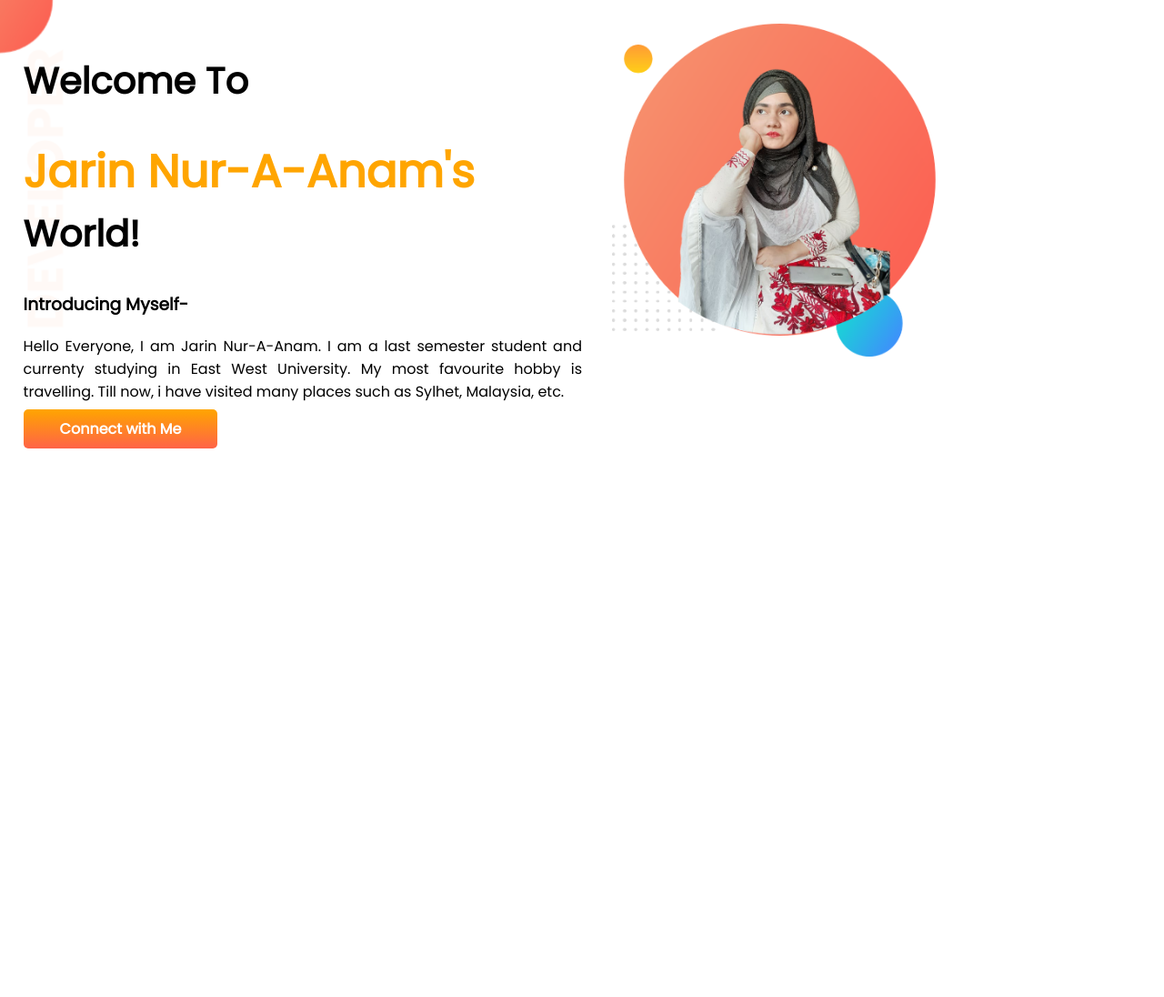
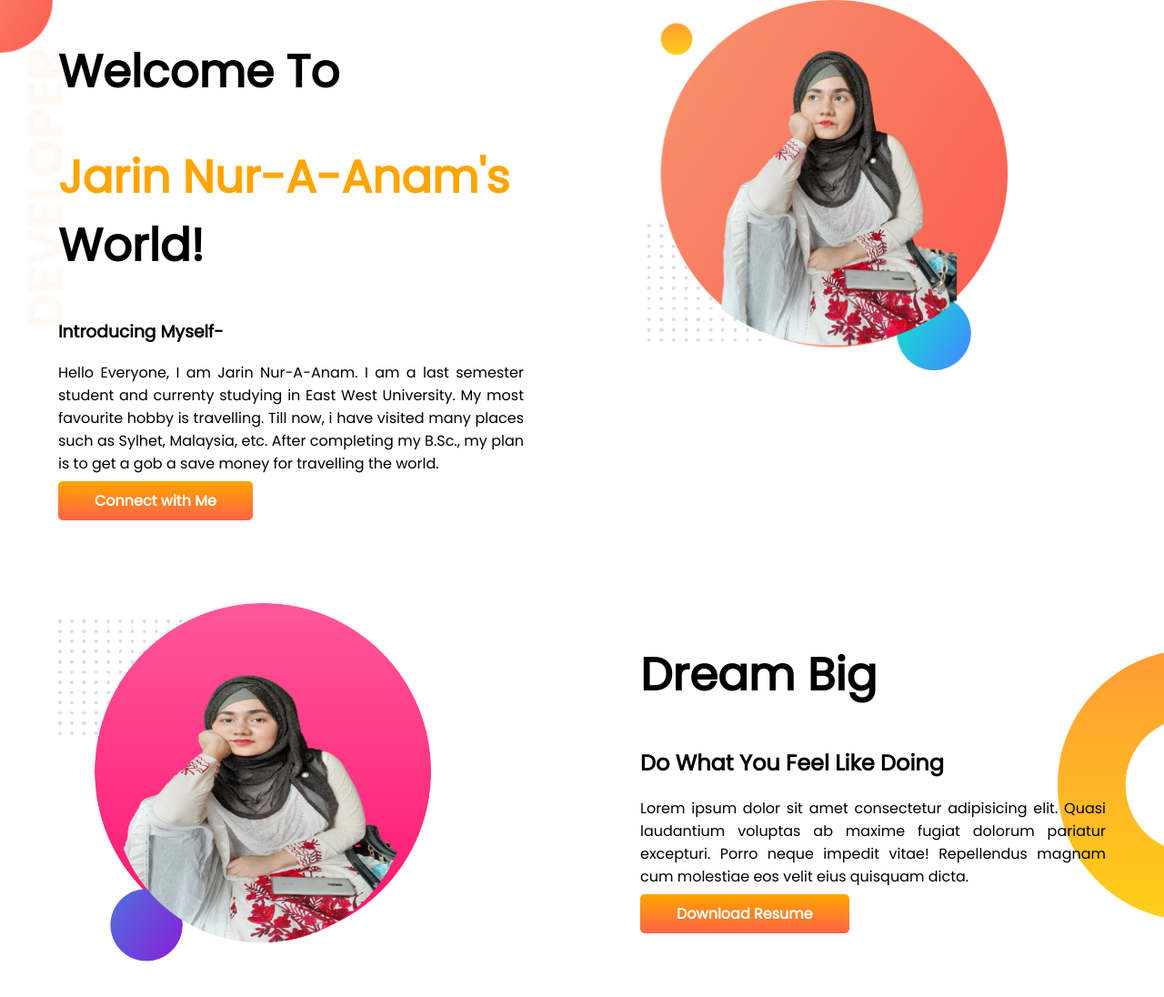
Before and after one commit to IsratMridu1/developer-portfolio, a plain HTML site: page index.html in a window 1280 px wide. Shown: the whole page at 91% size. Before the commit the page ends 800 px from the top, so only its background shows below. Drawn offline with Linux system fonts and the light colour scheme.

Commit message:
git added

```diff
--- a/index.html
+++ b/index.html
@@ -21,13 +21,31 @@
             <h3>Introducing Myself-</h3>
             <p> Hello Everyone, I am Jarin Nur-A-Anam. I am a last semester student and currenty studying in East West
                 University. My most favourite hobby is travelling. Till now, i have visited many places such as Sylhet,
-                Malaysia, etc. </p>
+                Malaysia, etc. After completing my B.Sc., my plan is to get a gob a save money for travelling the world.
+            </p>
             <a href="https://www.linkedin.com/feed/" target="_blank">Connect with Me</a>
         </div>
         <div class="half-width">
             <img src="images/jarinnew.png" alt="Jarin">
         </div>
     </section>
+
+    <section class="dream-big">
+        <div class="half-width">
+            <img src="images/baby.png" alt="">
+        </div>
+        <div class="half-width">
+
+            <h1>Dream Big</h1>
+            <h2>Do What You Feel Like Doing</h2>
+            <p>Lorem ipsum dolor sit amet consectetur adipisicing elit. Quasi laudantium voluptas ab maxime fugiat
+                dolorum pariatur excepturi. Porro neque impedit vitae! Repellendus magnam cum molestiae eos velit eius
+                quisquam dicta.</p>
+            <a href="" target="_blank">Download Resume</a>
+        </div>
+
+
+    </section>
 </body>
 
 </html>
--- a/style.css
+++ b/style.css
@@ -14,23 +14,25 @@ body{
 
 h1{
 
-    font-size: 40px;
+    font-size: 50px;
 }
 
 section{
 
     display: flex;
+    margin-bottom: 100px;
 }
  .half-width{
-     margin-top: 2%;
 
+    padding-left: 5%;
+    padding-right: 5%;
     width: 50%;
-    padding-left: 2%;
+
  }
 
 .half-width img{
 
-    width: 60%;
+    width: 80%;
 
 }
 
@@ -61,3 +63,10 @@ p{
     background-repeat: no-repeat;
 
 }
+
+.dream-big{
+
+    background-image: url(images/dream-bg.png);
+    background-repeat: no-repeat;
+    background-position: right ;
+}
```
Also changed, not shown: images/baby.png (added), images/jarinew.png (added).
